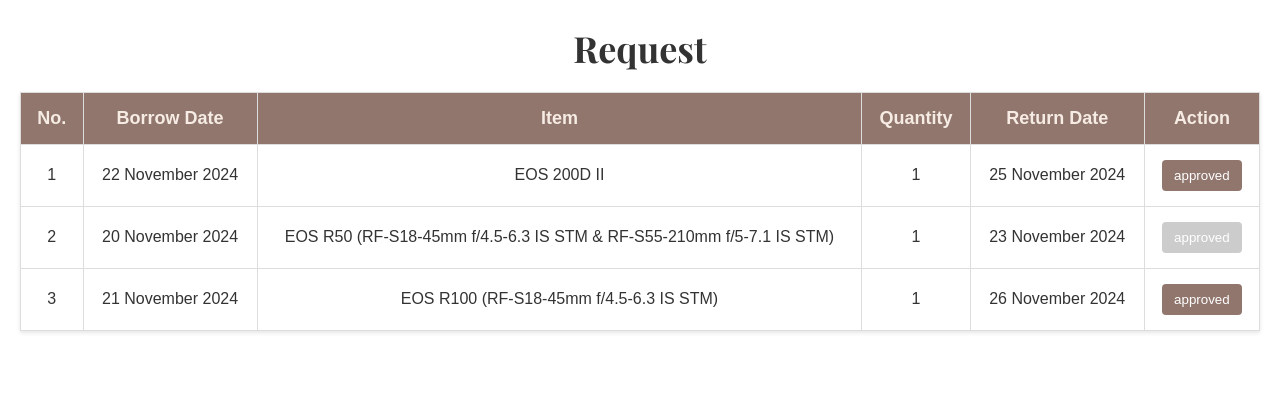
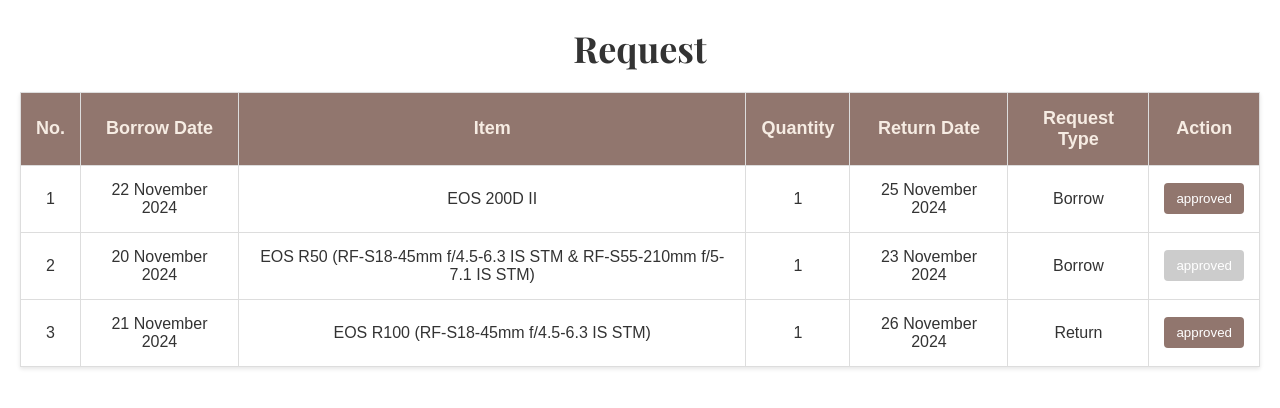
Before and after one commit to pakin6509681182/cs332_cloudfoundation, a Flask app: page /admin_req in a window 1280 px wide. Shown: the part 107-515 px from the top of the page. Run offline with Flask 3, Linux system fonts and the light colour scheme; some libraries are stand-ins or nearby versions.

Commit message:
Add request type column to admin request table and remove unused SweetAlert script

```diff
--- a/templates/admin_req.html
+++ b/templates/admin_req.html
@@ -7,7 +7,6 @@
     <title>ToolTrack</title>
     <link rel="stylesheet" href="{{ url_for('static', filename='css/admin_req.css') }}">
     <link href="https://fonts.googleapis.com/css2?family=Playfair+Display:wght@400;700;900&display=swap" rel="stylesheet">
-    <script src="https://cdn.jsdelivr.net/npm/sweetalert2@10"></script>
 
 </head>
 
@@ -53,6 +52,7 @@
                             <th>Item</th>
                             <th>Quantity</th>
                             <th>Return Date</th>
+                            <th>Request Type</th>
                             <th>Action</th>
                         </tr>
                     </thead>
@@ -63,6 +63,7 @@
                             <td>EOS 200D II</td>
                             <td>1</td>
                             <td>25 November 2024</td>
+                            <td>Borrow</td>
                             <td><button class="action-button">approved</button></td>
                         </tr>
                         <tr>
@@ -71,6 +72,7 @@
                             <td>EOS R50 (RF-S18-45mm f/4.5-6.3 IS STM & RF-S55-210mm f/5-7.1 IS STM)</td>
                             <td>1</td>
                             <td>23 November 2024</td>
+                            <td>Borrow</td>
                             <td><button class="action-button" disabled>approved</button></td>
                         </tr>
                         <tr>
@@ -79,6 +81,7 @@
                             <td>EOS R100 (RF-S18-45mm f/4.5-6.3 IS STM)</td>
                             <td>1</td>
                             <td>26 November 2024</td>
+                            <td>Return</td>
                             <td><button class="action-button">approved</button></td>
                         </tr>
                     </tbody>
@@ -86,38 +89,5 @@
             </div>
         </section>
     </main>
-    {% with messages = get_flashed_messages(with_categories=true) %}
-    {% if messages %}
-        {% for category, message in messages %}
-        <script>
-          if ('{{ category }}' == 'success') {
-            Swal.fire({
-              icon: 'success',
-              title: '{{ message }}',
-              text: 'Welcome,',
-              showCancelButton: true,
-              confirmButtonText: 'Go to Homepage',
-              cancelButtonText: 'Go to My Profile',
-              reverseButtons: true
-            }).then((result) => {
-                if (result.isConfirmed) {
-                    window.location.href = "{{ url_for('home') }}";
-                } else if (result.dismiss === Swal.DismissReason.cancel) {
-                    window.location.href = "{{ url_for('profile') }}";
-                }
-            });
-          } else if ('{{ category }}' == 'error') {
-              Swal.fire({
-                  icon: 'error',
-                  title: '{{ message }}',
-                  showConfirmButton: true
-              })
-          }
-
-
-      </script>
-        {% endfor %}
-    {% endif %}
-    {% endwith %}
 </body>
 </html>
```
